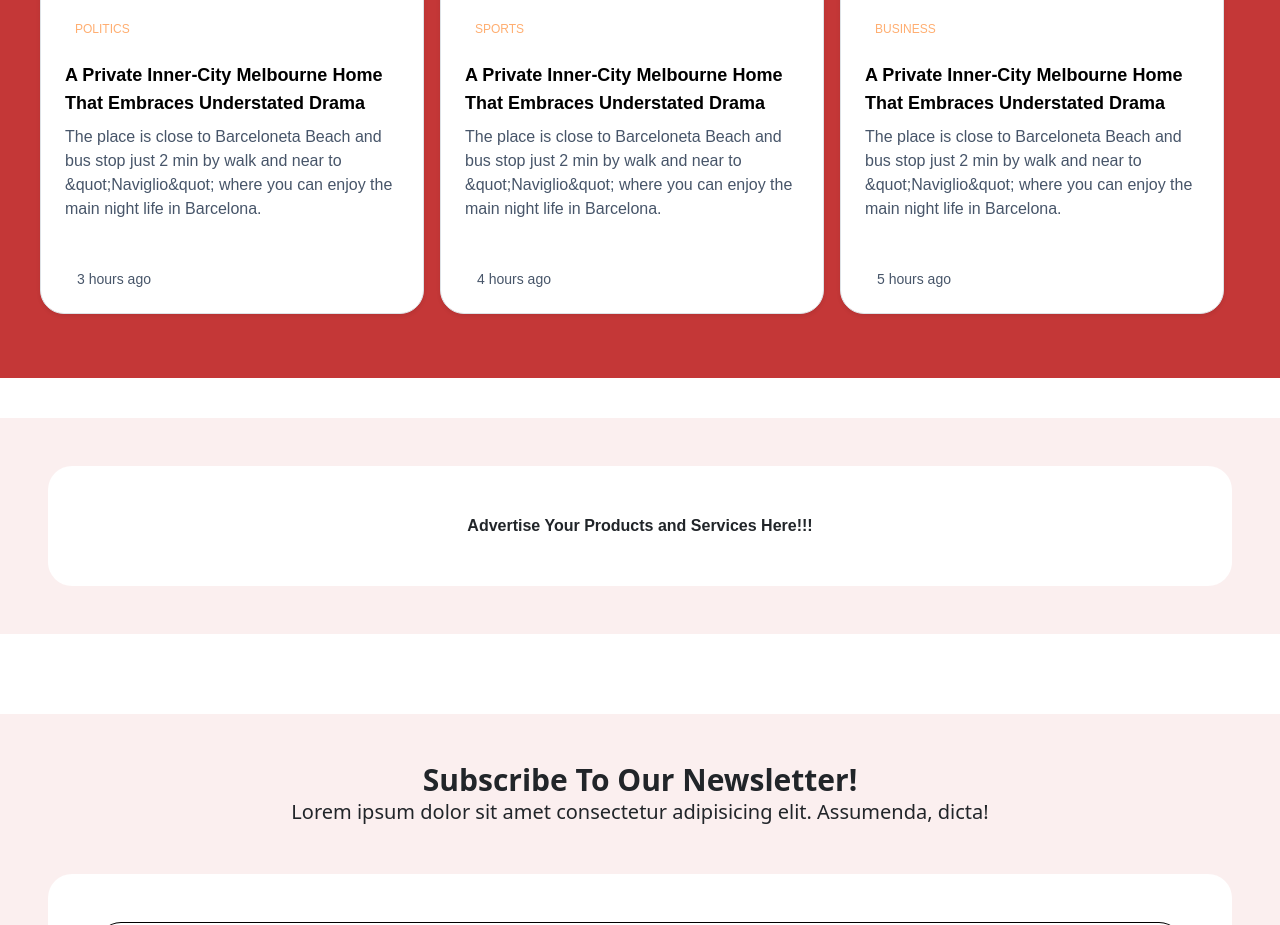
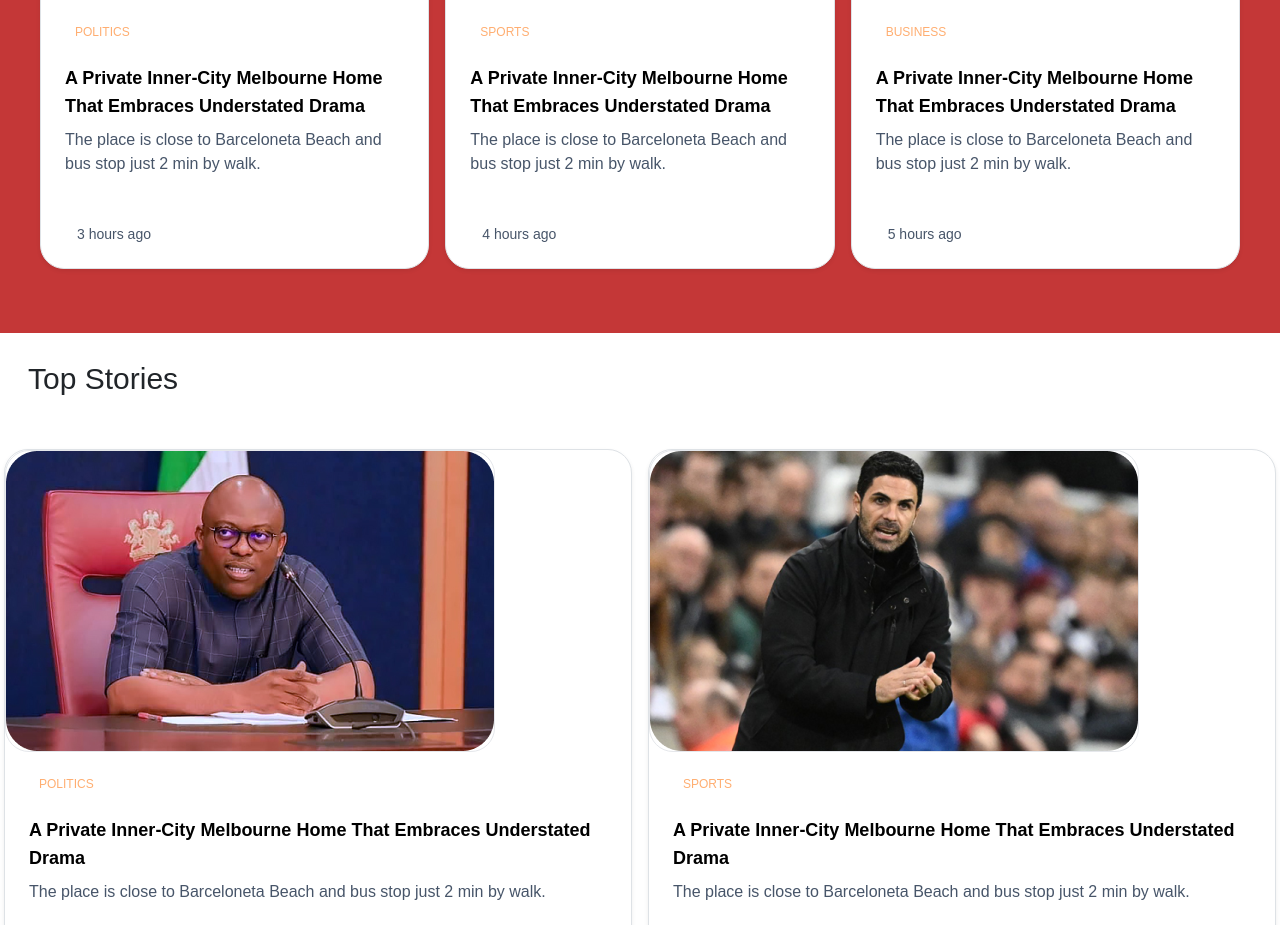
Before and after one commit to CheckUpdateBuilds/checkupdate, a React (Vite) app: page / in a window 1280 px wide. Shown: the part 960-1885 px from the top of the page. Built offline with nearby package versions, Linux system fonts and the light colour scheme.

Commit message:
A little here, a little there.

```diff
--- a/src/Components/InnerNavbar.jsx
+++ b/src/Components/InnerNavbar.jsx
@@ -1,22 +1,26 @@
-import { Link } from "react-router-dom"
+import { Link } from "react-router-dom";
 
 // import React from 'react'
 
 const InnerNavbar = () => {
   return (
     <>
-        <div className="font-Nunito bg-companyWhite w-full h-[50px] text-center ">
-            <ul className="flex text-center justify-evenly">
-                <li><Link to={'#'} >News</Link></li>
-                <li><Link to={'#'} >Sports</Link></li>
-                <li><Link to={'#'} >Live</Link></li>
-            </ul>
-        </div>
+      <div className="font-Nunito bg-companyWhite w-full h-[50px] text-center ">
+        <ul className="flex text-center justify-evenly text-companyOrange underline">
+          <li>
+            <Link to={"#"}>News</Link>
+          </li>
+          <li>
+            <Link to={"#"}>Sports</Link>
+          </li>
+          <li>
+            <Link to={"#"}>Live</Link>
+          </li>
+        </ul>
+      </div>
+      <hr className="border-2 mb-10" />
+    </>
+  );
+};
 
-
-
-    </>
-  )
-}
-
-export default InnerNavbar
+export default InnerNavbar;
--- a/src/Components/Navbar.jsx
+++ b/src/Components/Navbar.jsx
@@ -1,7 +1,7 @@
 import { useState } from 'react';
 import { MdOutlineSearch } from 'react-icons/md';
 import companyLogo from '../assets/logo2.svg'
-import { BiMenuAltRight } from "react-icons/bi";
+import { BiMenuAltLeft } from "react-icons/bi";
 import { Link } from 'react-router-dom'
 
 const Navbar = () => {
@@ -34,7 +34,7 @@ const Navbar = () => {
         <nav className="">
           <div className="max-w-screen-xl flex flex-wrap items-center justify-between mx-auto p-4">
             <button className="inline-flex items-center p-2 ml-72 text-sm text-white rounded-lg md:hidden hover:bg-red-700 focus:outline-none focus:ring-1 focus:ring-black dark:text-black dark:hover:bg-red-700 dark:focus:ring-black" aria-controls="navbar-solid-bg" aria-expanded={isOpen} onClick={toggle} >
-              <BiMenuAltRight className="h-9 w-9"/>
+              <BiMenuAltLeft className="h-9 w-9"/>
             </button>
             <div className={`w-full md:block md:w-auto ${isOpen ? 'block' : 'hidden'}`} id="navbar-solid-bg">
               <ul className="flex flex-col font-medium mt-4 rounded-lg md:flex-row md:space-x-8 md:mt-0 md:border-0 md:bg-transparent ">
--- /dev/null
+++ b/src/Components/VideoCard.jsx
@@ -0,0 +1,57 @@
+import PropTypes from "prop-types";
+// import React from 'react'
+
+const VideoCard = ({ title, description, time, image }) => {
+  return (
+    <>
+      <div className="max-w-sm mx-auto bg-white shadow-md rounded-lg overflow-hidden">
+        <div className="">
+          <img
+            className="w-full h-48 object-cover"
+            src={image}
+            alt="Video Thumbnail"
+          />
+          <div className="hidden items-center justify-center">
+            <button className="bg-white rounded-full p-2">
+              <svg
+                className="w-8 h-8 text-black"
+                fill="currentColor"
+                viewBox="0 0 24 24"
+              >
+                <path d="M8 5v14l11-7z"></path>
+              </svg>
+            </button>
+          </div>
+        </div>
+        <div className="p-4">
+          <span className="text-sm text-gray-600"> {title} </span>
+          <h2 className="mt-2 text-lg font-semibold text-gray-800">
+            {description}
+          </h2>
+          <p className="mt-2 text-sm text-gray-600"> {time} days ago</p>
+          <div className="mt-4 flex items-center justify-between">
+            <button className="text-gray-600 hover:text-gray-800">
+              <svg className="w-6 h-6" fill="currentColor" viewBox="0 0 24 24">
+                <path d="M10 17l5-5-5-5v10z"></path>
+              </svg>
+            </button>
+            <button className="text-gray-600 hover:text-gray-800">
+              <svg className="w-6 h-6" fill="currentColor" viewBox="0 0 24 24">
+                <path d="M19 21H5V3h14v18zm-2-2V5H7v14h10z"></path>
+              </svg>
+            </button>
+          </div>
+        </div>
+      </div>
+    </>
+  );
+};
+
+VideoCard.propTypes = {
+  title: PropTypes.string.isRequired,
+  description: PropTypes.string.isRequired,
+  time: PropTypes.number,
+  image: PropTypes.string.isRequired,
+};
+
+export default VideoCard;
--- /dev/null
+++ b/src/VideoNewsData.jsx
@@ -0,0 +1,11 @@
+import img2 from "../src/assets/Image 2.png";
+
+
+export const VideoNewsData = [
+    {
+        image: img2,
+        title: "Sports",
+        description: "A Private Inner-City Melbourne Home That Embraces Understated Drama",
+        time: 2
+    }
+]
--- a/src/pages/Home.jsx
+++ b/src/pages/Home.jsx
@@ -1,18 +1,36 @@
 // import React from 'react'
 import Card from "../Components/Card";
-// import img1 from "../assets/Image 1.png";
-// import img2 from "../assets/Image 2.png";
-// import img3 from "../assets/Image 3.png";
+import Ads from "../Components/Ads";
+import VideoCard from "../Components/VideoCard";
 import { trendingNewData } from "../trendingNewsData";
+import { VideoNewsData } from "../VideoNewsData";
 
 const Home = () => {
   return (
     <>
       <div className="bg-companyRed font-Nunito ">
         <div className="p-7 text-3xl text-white">
-          <p className="" >Trending News</p>
+          <p className="">Trending News</p>
         </div>
         <div className="p-10 gap-3 bg-companyRed block md:flex ">
+          {trendingNewData.slice(0, 3).map((newsData, index) => (
+            <Card
+              key={index}
+              image={newsData.image}
+              title={newsData.title}
+              description={newsData.description}
+              subTitle={newsData.subTitle}
+              time={newsData.time}
+            />
+          ))}
+        </div>
+      </div>
+
+      <div className="bg-companyWhite font-Nunito">
+        <div className="p-7 text-3xl">
+          <p>Top Stories</p>
+        </div>
+        <div className="grid grid-cols-2 gap-3 px-1 ">
           {trendingNewData.map((newsData, index) => (
             <Card
               key={index}
@@ -23,12 +41,20 @@ const Home = () => {
               time={newsData.time}
             />
           ))}
-          <br />
-
-          {/* <Card className="cad1" img={img2} title = "SPORTS" topic="A Private Inner-City Melbourne Home That Embraces Understated Drama" desc="lorem ipsum bla bla bla" time="2 mins ago"/><br/>
-
-          <Card className="cad2" img={img3} title = "TRAVEL" topic="A Private Inner-City Melbourne Home That Embraces Understated Drama" desc="lorem ipsum bla bla bla" time="2 mins ago"/> */}
         </div>
+        <Ads />
+        <div className="text-3xl font-Nunito ml-5">
+          <p>Most Watched This Week</p>
+        </div>
+        {VideoNewsData.map((VidData, index) => (
+          <VideoCard
+            key={index}
+            image={VidData.image}
+            title={VidData.title}
+            description={VidData.description}
+            time={VidData.time}
+          />
+        ))}
       </div>
     </>
   );
--- a/src/trendingNewsData.jsx
+++ b/src/trendingNewsData.jsx
@@ -8,21 +8,42 @@ export const trendingNewData = [
     image: img1, // Reference the imported image here
     title: "Politics",
     subTitle: "A Private Inner-City Melbourne Home That Embraces Understated Drama",
-    description: "The place is close to Barceloneta Beach and bus stop just 2 min by walk and near to &quot;Naviglio&quot; where you can enjoy the main night life in Barcelona.",
+    description: "The place is close to Barceloneta Beach and bus stop just 2 min by walk.",
     time: 3
   },
   {
     image: img2, // Reference the second image here
     title: "Sports",
     subTitle: "A Private Inner-City Melbourne Home That Embraces Understated Drama",
-    description: "The place is close to Barceloneta Beach and bus stop just 2 min by walk and near to &quot;Naviglio&quot; where you can enjoy the main night life in Barcelona.",
+    description: "The place is close to Barceloneta Beach and bus stop just 2 min by walk.",
     time: 4
   },
   {
     image: img3, // Reference the third image here
     title: "BUSINESS",
     subTitle: "A Private Inner-City Melbourne Home That Embraces Understated Drama",
-    description: "The place is close to Barceloneta Beach and bus stop just 2 min by walk and near to &quot;Naviglio&quot; where you can enjoy the main night life in Barcelona.",
+    description: "The place is close to Barceloneta Beach and bus stop just 2 min by walk.",
+    time: 5
+  },
+  {
+    image: img1, // Reference the imported image here
+    title: "Politics",
+    subTitle: "A Private Inner-City Melbourne Home That Embraces Understated Drama",
+    description: "The place is close to Barceloneta Beach and bus stop just 2 min by walk.",
+    time: 3
+  },
+  {
+    image: img2, // Reference the second image here
+    title: "Sports",
+    subTitle: "A Private Inner-City Melbourne Home That Embraces Understated Drama",
+    description: "The place is close to Barceloneta Beach and bus stop just 2 min by walk.",
+    time: 4
+  },
+  {
+    image: img3, // Reference the third image here
+    title: "BUSINESS",
+    subTitle: "A Private Inner-City Melbourne Home That Embraces Understated Drama",
+    description: "The place is close to Barceloneta Beach and bus stop just 2 min by walk.",
     time: 5
   },
 ];
```
